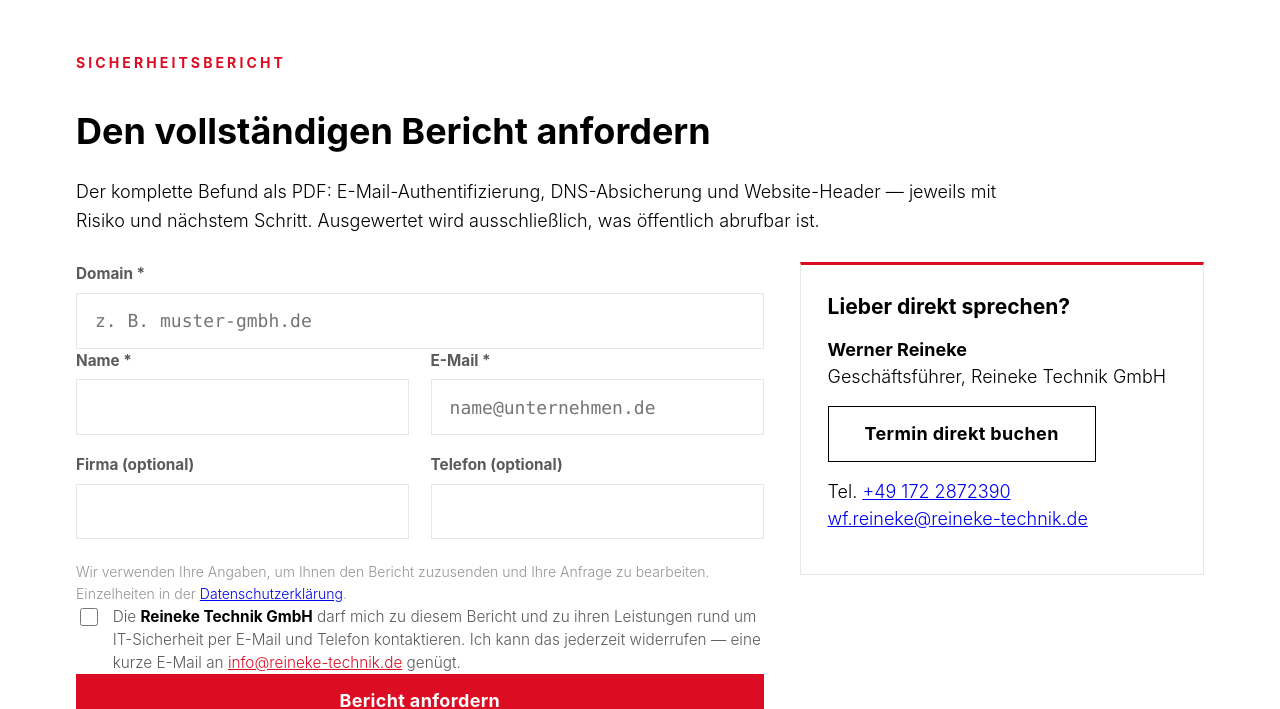
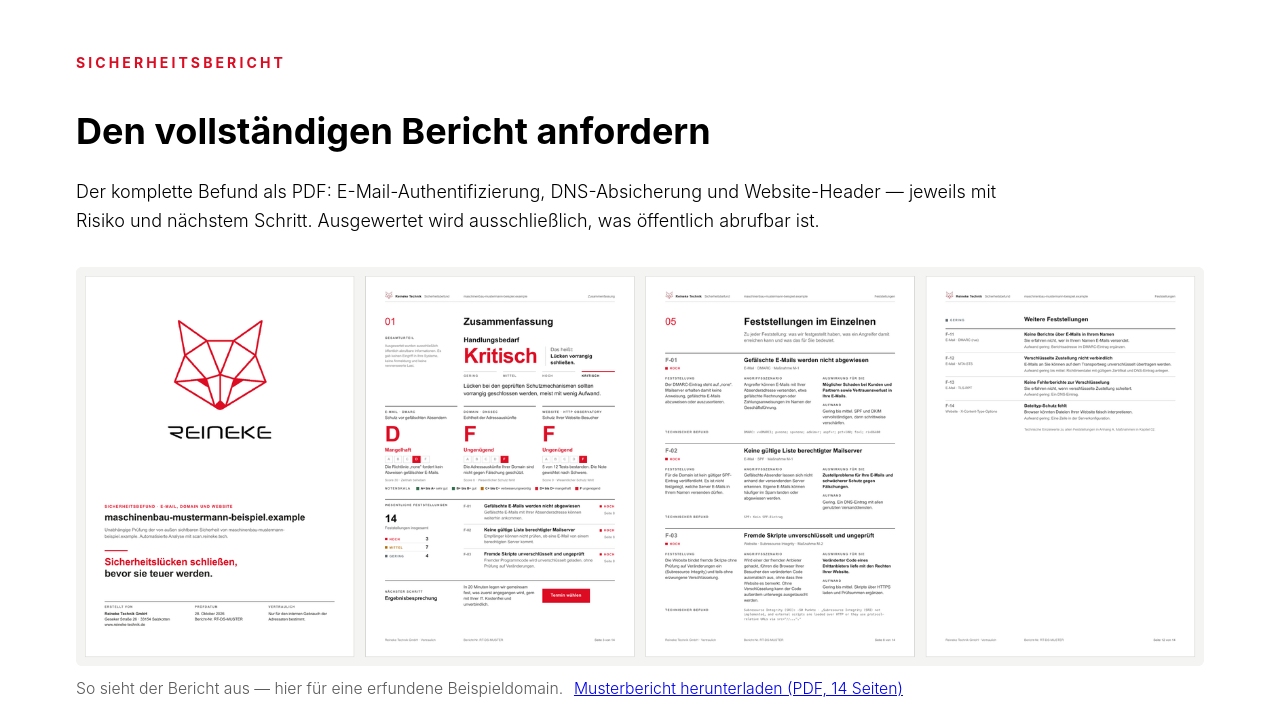
Before and after one commit to rewerner42/mail-reineke-tech, a website: page public/bericht.html in a window 1280 px wide. Shown: the part 95-804 px from the top of the page. Drawn offline with Linux system fonts and the light colour scheme.

Commit message:
feat(bericht): Musterbericht auf der Anforderungsseite (E26)
Wer einen Bericht anfordert, sieht jetzt vorher, was er bekommt: vier
Seiten als Bild und das vollstaendige PDF zum Herunterladen. Erzeugt aus
einem erfundenen Beispieldatensatz, Bericht-Nr. RT-DS-MUSTER, damit
keine echte Domain und keine echte Nummer darin steht.

Auf dem Telefon sind vier Seiten nebeneinander nicht lesbar, dort bleibt
nur der Link.

Co-Authored-By: Claude Opus 5 <noreply@anthropic.com>

```diff
--- a/public/bericht.html
+++ b/public/bericht.html
@@ -43,6 +43,20 @@
           <p>Der komplette Befund als PDF: E-Mail-Authentifizierung, DNS-Absicherung und
             Website-Header — jeweils mit Risiko und nächstem Schritt. Ausgewertet wird
             ausschließlich, was öffentlich abrufbar ist.</p>
+
+          <figure class="muster">
+            <a href="/assets/musterbericht.pdf" target="_blank" rel="noopener">
+              <img src="/assets/musterbericht-vorschau.png" width="1662" height="588" loading="lazy"
+                   alt="Vier Seiten aus einem Musterbericht: Deckblatt, Zusammenfassung mit
+                        Handlungsbedarf und Noten, eine Feststellung im Einzelnen und die
+                        Messwerte im Anhang." />
+            </a>
+            <figcaption>
+              So sieht der Bericht aus — hier für eine erfundene Beispieldomain.
+              <a href="/assets/musterbericht.pdf" download>Musterbericht
+                herunterladen (PDF, 14 Seiten)</a>
+            </figcaption>
+          </figure>
 
           <div class="pt-scoping">
             <form class="pt-form" novalidate>
--- a/public/styles.css
+++ b/public/styles.css
@@ -1397,6 +1397,21 @@ body.is-report .site-footer { display: none; }
 .pt-faq details { border-bottom: 1px solid var(--rt-border); padding: 0.9rem 0; }
 .pt-faq summary { font-weight: 700; cursor: pointer; }
 .pt-faq p { margin: 0.7rem 0 0; }
+/* Musterbericht auf der Anforderungsseite (E26): zeigt vor dem Formular, was
+   der Besucher bekommt. Das Bild ist ein Ausschnitt von vier Seiten, der Link
+   führt auf das vollständige PDF. */
+.muster { margin: 1.75rem 0 0; }
+.muster > a { display: block; border-radius: 6px; overflow: hidden; background: var(--rt-bg-soft); }
+.muster img { display: block; width: 100%; height: auto; }
+.muster figcaption { margin-top: .6rem; font-size: .875rem; color: var(--rt-gray); line-height: 1.5; }
+.muster figcaption a { margin-left: .35rem; }
+@media (max-width: 640px) {
+  /* Vier Seiten nebeneinander sind auf dem Telefon nicht lesbar — dann nur der
+     Link. Nur das Bild ausblenden, nicht jeden Link im Block. */
+  .muster > a { display: none; }
+  .muster figcaption { margin-top: 0; }
+}
+
 .pt-scoping { display: grid; grid-template-columns: minmax(0, 1.7fr) minmax(240px, 1fr); gap: 2rem; align-items: start; margin-top: 1.5rem; }
 .pt-form-grid { display: grid; grid-template-columns: 1fr 1fr; gap: 1rem 1.2rem; margin-bottom: 1.2rem; }
 .pt-span2 { grid-column: 1 / -1; }
```
Also changed, not shown: public/assets/musterbericht-vorschau.png (added), 2 other files.
